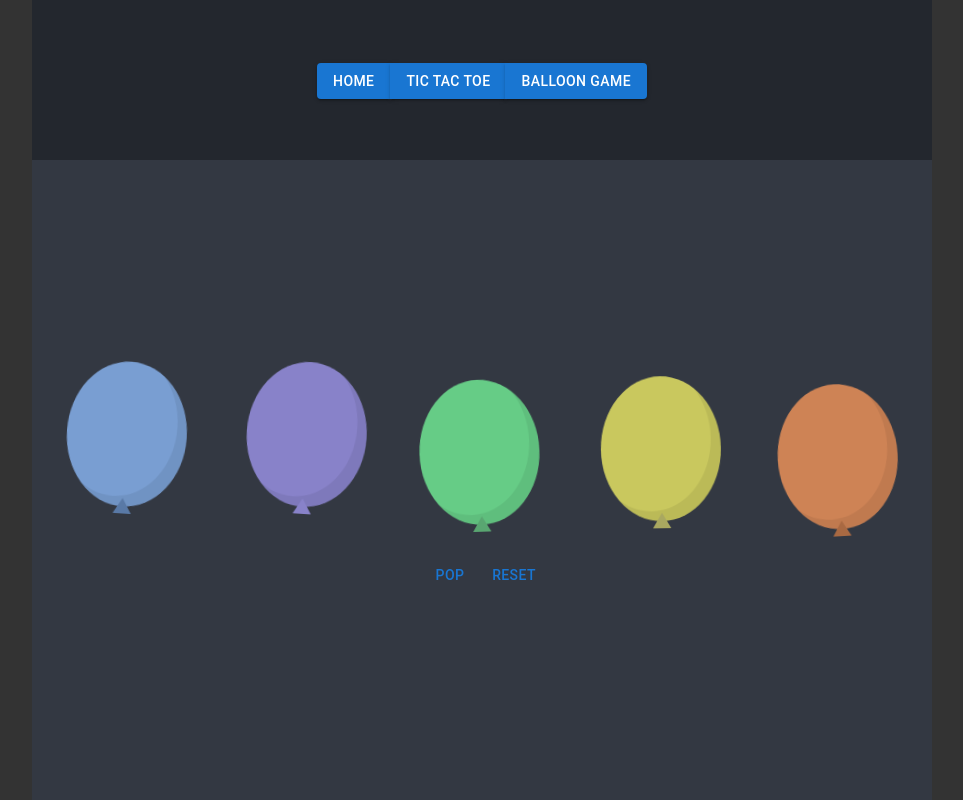
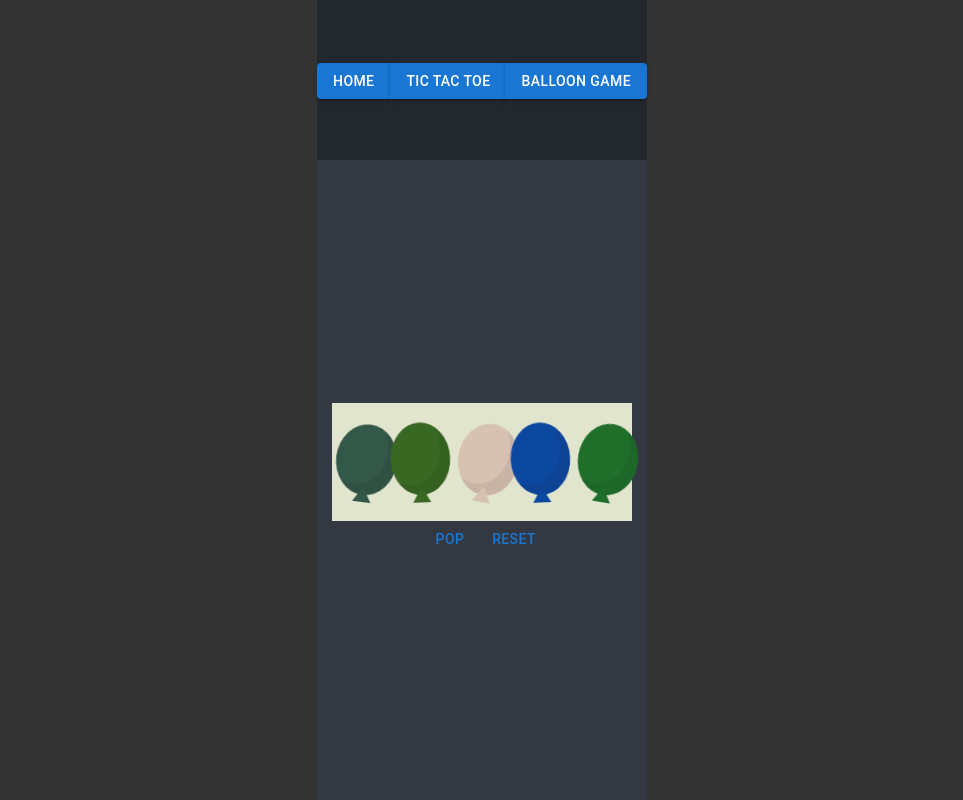
Before and after one commit to TheJD-droid/TheJD.github.io, a React (Create React App) app in the folder my_website/: page /BalloonPage in a window 1280 px wide. Shown: the whole page, without its empty margins (158-1121 px from the left). Built offline with nearby package versions, Linux system fonts and the light colour scheme.

Commit message:
balloons go pop
balloons have randomly chosen colors and animation timing (for bobbing, not popping)

```diff
--- a/my_website/src/CSSFiles/balloons.css
+++ b/my_website/src/CSSFiles/balloons.css
@@ -1,21 +1,26 @@
-/* div.pageContainer { margin:0px; background:hsl(70, 31%, 85%); text-align:center; } */
+div.pageContainer { margin:0px; background:hsl(70, 31%, 85%); text-align:center; }
+
+
+    /* width:120px;
+    height:145px; */
+
 
 .balloon {
     display:inline-block;
-   width:120px;
-  height:145px;
+    width:60px;
+    height:72px;
     background:hsl(215,50%,65%);
     border-radius:80%;
     position:relative;
     box-shadow:inset -10px -10px 0 rgba(0,0,0,0.07);
-  margin:20px 30px;
+    margin:20px 0px;
     transition:transform 0.5s ease;
     z-index:10;
     animation:balloons 10s ease-in-out infinite;
     transform-origin:bottom center;
 }
 
-
+/*
 .balloon:nth-child(2){ background:hsl(245,40%,65%); animation-duration:3.5s; }
 .balloon:nth-child(2):before { color:hsl(245,40%,65%);  }
 
@@ -27,9 +32,9 @@
 
 .balloon:nth-child(5){ background:hsl(23,55%,57%); animation-duration:5s; }
 .balloon:nth-child(5):before { color:hsl(23,44%,46%);  }
+*/
 
 
-/*
 @keyframes balloons {
 
     0% {
@@ -60,13 +65,14 @@
 
 }
 
-*/
 
 
+/*
 @keyframes balloons {
     0%,100%{ transform:translateY(0) rotate(-4deg); }
     50%{ transform:translateY(-25px) rotate(4deg); }
   }
+ */
 
 @keyframes pop {
     0%{
@@ -114,17 +120,9 @@
 	height: 100%;
     z-index:-100;
 }
+/*
+    .balloon::before {
 
-    .balloon::before {
-        /* content:"▲";
-    font-size:20px;
-    color:hsl(215,30%,50%);
-    display:block;
-    text-align:center;
-    width:100%;
-    position:absolute;
-    bottom:-12px;
-    z-index:-100; */
         content:"▲";
         font-size:20px;
         color:hsl(215,30%,50%);
@@ -136,8 +134,16 @@
         z-index:-100;
 
 }
-
-
+ */
+ /* content:"▲";
+    font-size:20px;
+    color:hsl(215,30%,50%);
+    display:block;
+    text-align:center;
+    width:100%;
+    position:absolute;
+    bottom:-12px;
+    z-index:-100; */
 /*
 .balloon:nth-child(2){ background:hsl(245,40%,65%); }
 .balloon:nth-child(2):before { color:hsl(245,40%,65%);  }
--- /dev/null
+++ b/my_website/src/components/BalloonGame/Balloon.js
@@ -0,0 +1,67 @@
+import '../../CSSFiles/balloons.css'
+import React, { useEffect, useRef } from 'react';
+
+export default function Balloon(props) {
+
+
+    const [chosenColor, setChosenColor] = React.useState(randomColor());
+//    const chosenColor = randomColor();
+    const [chosenDuration, setChosenDuration] = React.useState(randomAnimationDuration());
+
+    useEffect(()=> {
+        if (props.onReset) {
+            setChosenColor(randomColor())
+            setChosenDuration(randomAnimationDuration());
+        }
+    }, [props.onReset])
+    const style = {
+
+        default: {
+
+            background: chosenColor,
+            animationDuration: chosenDuration,
+
+        },
+        balloonAfter: {
+
+            //content:"▲",
+            fontSize:'20px',
+            color: chosenColor,
+            display:'block',
+            textAlign:'center',
+            width:'100%',
+            position:'absolute',
+            bottom:'-12px',
+            zIndex:-100,
+
+    },
+
+        popped: {
+            background: chosenColor,
+            animation: 'pop 0.5s cubic-bezier(0.16, 0.87, 0.48, 0.99) forwards',
+        },
+    }
+
+    return (
+        <div className={props.className} style={props.className === 'balloon popped' ? style.popped : style.default}>
+            <div style={style.balloonAfter}>
+            ▲
+            </div>
+        </div>
+
+    );
+}
+
+
+function randomColor() {
+    let firstNum = Math.floor(255 * Math.random())
+    let secondNum = Math.floor(100 * Math.random())
+    let thirdNum = Math.floor(60 * Math.random()) + 20
+
+    return (`hsl(${firstNum.toString()},${secondNum.toString()}%,${thirdNum.toString()}%)`);
+}
+
+function randomAnimationDuration() {
+    let duration = Math.floor(19 * Math.random()) + 1
+    return (`${duration}s`);
+}
--- a/my_website/src/pages/BalloonPage.js
+++ b/my_website/src/pages/BalloonPage.js
@@ -3,23 +3,10 @@ import '../CSSFiles/balloons.css';
 import { Button } from "@mui/material";
 import Bubble from "../components/BalloonGame/Bubble";
 import '../CSSFiles/bubble.css';
-
+import Balloon from "../components/BalloonGame/Balloon";
+import { Grid } from "@mui/material";
 export default function BalloonPage() {
 
-    const [balloonState, setBalloonState] = React.useState('balloon');
-    const [poppingSoundNow, setPoppingSoundNow] = React.useState(false);
-    const popBalloons = () => {
-        //document.getElementById('balloon').classList.add('animation')
-        console.log('popBalloons')
-        //document.getElementsByClassName('balloon').className = document.getElementsByClassName('balloon').class + 'animation'
-        setBalloonState('balloon popped')
-      }
-
-      const resetBalloons = () => {
-        //document.getElementById('balloon').classList.remove('animation')
-        console.log('resetBalloons')
-        setBalloonState('balloon')
-      }
 
       //let popSound = new Audio('../../assets/balloonpop-83760.mp3');
 
@@ -30,34 +17,83 @@ export default function BalloonPage() {
     //         popSound.play();
     //     });
     // });
+    const [balloonState, setBalloonState] = React.useState('balloon');
+    const [poppingSoundNow, setPoppingSoundNow] = React.useState(false);
+    const [onReset, setOnReset] = React.useState(false)
+
 
     useEffect(() => {
-        //popSound.play()
         setPoppingSoundNow(false);
-    }, [poppingSoundNow])
+    }, [poppingSoundNow]);
 
+
+
+    useEffect(() => {
+        if (onReset) {
+            setOnReset(false)
+        }
+        resetBalloons()
+    }, [onReset]);
+
+    const popBalloons = () => {
+        console.log('popBalloons')
+        setBalloonState('balloon popped')
+      }
+
+      const resetBalloons = () => {
+        console.log('resetBalloons')
+        setBalloonState('balloon')
+      }
 
     return(
         <>
             <div className="pageContainer">
-
-                <div className={balloonState}></div>
-                <div className={balloonState}></div>
-                <div className={balloonState}></div>
-                <div className={balloonState}></div>
-                <div className={balloonState}></div>
-
+            <Grid container>
+                <Grid item>
+                    <Balloon className={balloonState} onReset={onReset} setOnReset={setOnReset}></Balloon>
+                </Grid>
+                <Grid item>
+                    <Balloon className={balloonState} onReset={onReset} setOnReset={setOnReset}></Balloon>
+                </Grid>
+                <Grid item>
+                    <Balloon className={balloonState} onReset={onReset} setOnReset={setOnReset}></Balloon>
+                </Grid>
+                <Grid item>
+                    <Balloon className={balloonState} onReset={onReset} setOnReset={setOnReset}></Balloon>
+                </Grid>
+                <Grid item>
+                    <Balloon className={balloonState} onReset={onReset} setOnReset={setOnReset}></Balloon>
+                </Grid>
+            </Grid>
             </div>
             <div>
                 <Button onClick={() => {
                     popBalloons()
-                    setPoppingSoundNow(true)
+                    //setPoppingSoundNow(true)
 
                 }}>Pop</Button>
-                <Button onClick={() => {resetBalloons()}}>Reset</Button>
+                <Button onClick={() => {
+
+                        setOnReset(true)
+
+                    }}>Reset</Button>
             </div>
 
 
         </>
     );
 }
+
+
+function randomColor() {
+    let firstNum = Math.floor(255 * Math.random())
+    let secondNum = Math.floor(100 * Math.random())
+    let thirdNum = Math.floor(60 * Math.random()) + 20
+
+    return (`hsl(${firstNum.toString()},${secondNum.toString()}%,${thirdNum.toString()}%)`);
+}
+
+function randomAnimationDuration() {
+    let duration = Math.floor(19 * Math.random()) + 1
+    return (`${duration}s`);
+}
```
Lines whose indentation alone changed are shown as unchanged.
